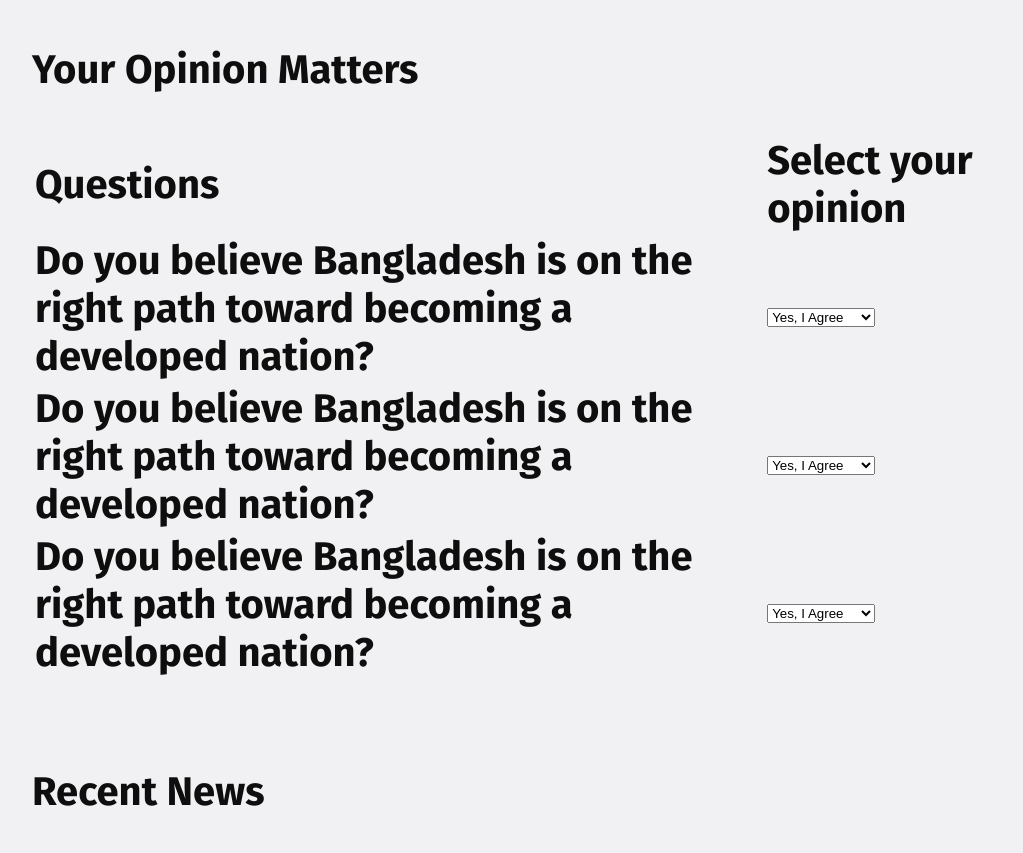
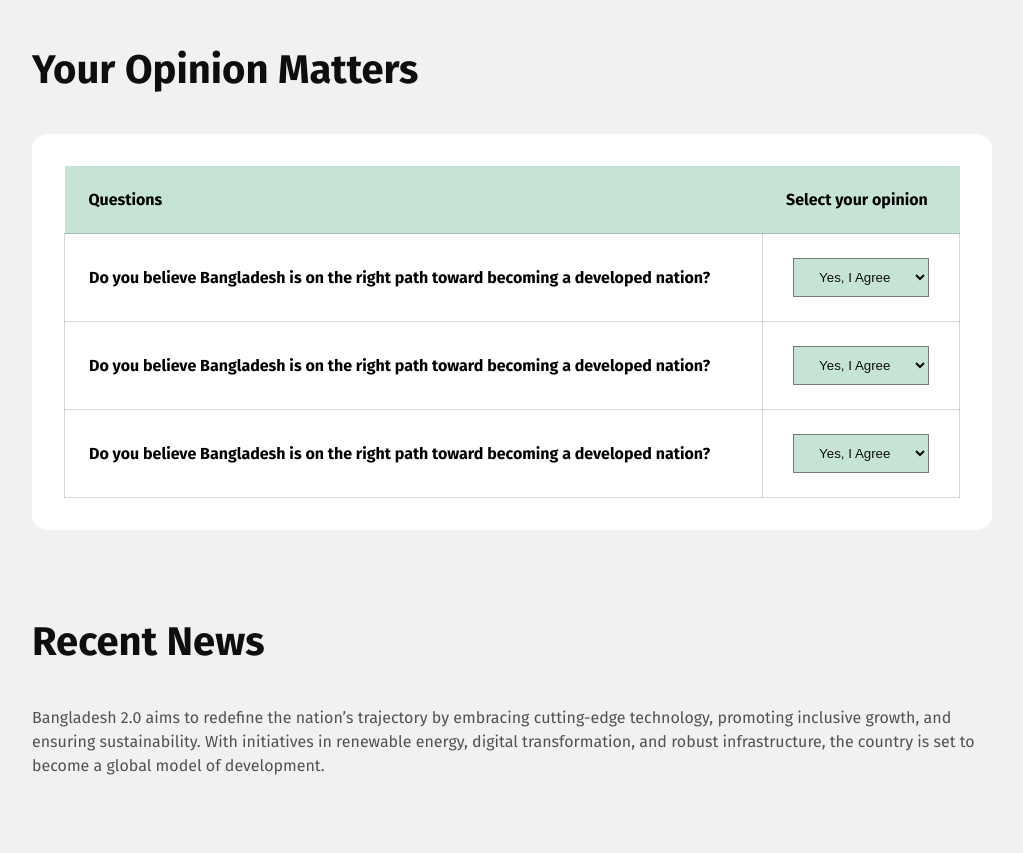
Before and after one commit to mdFuadIslam/B11A1--assignment-1, a plain HTML site: page index.html in a window 1280 px wide. Shown: the part 2440-3293 px from the top of the page, without its empty margins (128-1151 px from the left). Drawn offline with Linux system fonts and the light colour scheme.

Commit message:
opinion section added

```diff
--- a/index.html
+++ b/index.html
@@ -106,14 +106,16 @@
         <section>
             <div class="section-title">
                 <p>Your Opinion Matters</p>
+            </div>
+            <div class = "opinion-table">
                 <table>
-                    <tr>
+                    <tr class = "table-header">
                         <th>Questions</th>
                         <th>Select your opinion</th>
                     </tr>
                     <tr>
                         <th>Do you believe Bangladesh is on the right path toward becoming a developed nation?</th>
-                        <th>
+                        <th class = 'opinion'>
                             <select>
                                 <option value="Yes" selected>Yes, I Agree</option>
                                 <option value="No">No, I Disagree</option>
@@ -122,7 +124,7 @@
                     </tr>
                     <tr>
                         <th>Do you believe Bangladesh is on the right path toward becoming a developed nation?</th>
-                        <th>
+                        <th class = 'opinion'>
                             <select>
                                 <option value="Yes" selected>Yes, I Agree</option>
                                 <option value="No">No, I Disagree</option>
@@ -131,7 +133,7 @@
                     </tr>
                     <tr>
                         <th>Do you believe Bangladesh is on the right path toward becoming a developed nation?</th>
-                        <th>
+                        <th class = 'opinion'>
                             <select>
                                 <option value="Yes" selected>Yes, I Agree</option>
                                 <option value="No">No, I Disagree</option>
--- a/style.css
+++ b/style.css
@@ -267,6 +267,42 @@ section {
     text-align: left;
     opacity: 0.6;
 }
+
+.opinion-table {
+    background-color: white;
+    border-radius: 15px;
+    text-align: left;
+    padding: 32px;
+}
+
+.opinion-table table {
+    border-collapse: collapse;
+    width: 100%;
+}
+
+.opinion-table th{
+    border: 1px solid rgba(0, 0, 0, 0.15);
+    padding: 24px;
+}
+
+.table-header {
+    background-color: #C6E4D6;
+}
+
+.table-header th {
+    border: none;
+}
+
+.opinion {
+    color: #C6E4D6;
+    text-align: center;
+}
+.opinion select {
+    background-color: #C6E4D6;
+    color: #0E0E0E;
+    text-align: center;
+    padding: 10px 14px;
+}
 /* footer style */
 footer {
     background-color: white;
```
